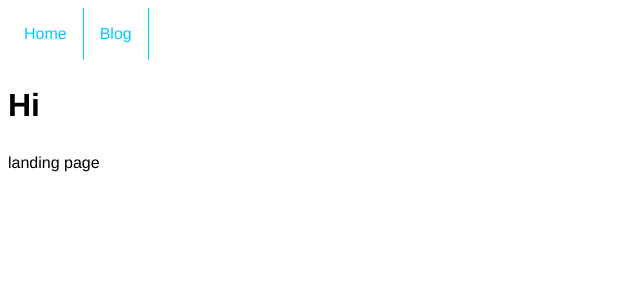
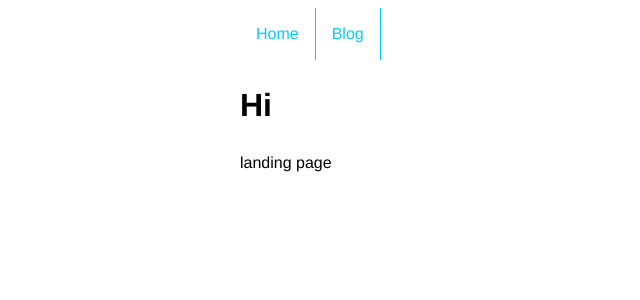
Before and after one commit to HCGK/HCGK.github.io, a Jekyll site: the page built from index.html, in a window 1280 px wide. Shown: the top 300 px of the page, without its empty margins (0-640 px from the left). Built offline with Jekyll 4.4.1, drawn with Linux system fonts in a browser that asks for light colours.

Commit message:
Update main.css

```diff
--- a/css/main.css
+++ b/css/main.css
@@ -11,6 +11,19 @@ body {
   line-height: 1.5;
   font-weight: 300;
 }
+
+.wrap:before,
+.wrap:after { content:""; display:table; }
+.wrap:after { clear: both; }
+.wrap {
+  max-width: 800px;
+  padding: 0 30px;
+  margin: 0 auto;
+  zoom: 1;
+}
+
+
+
 /*------ Index ------*/
 
 ul#index{
```
